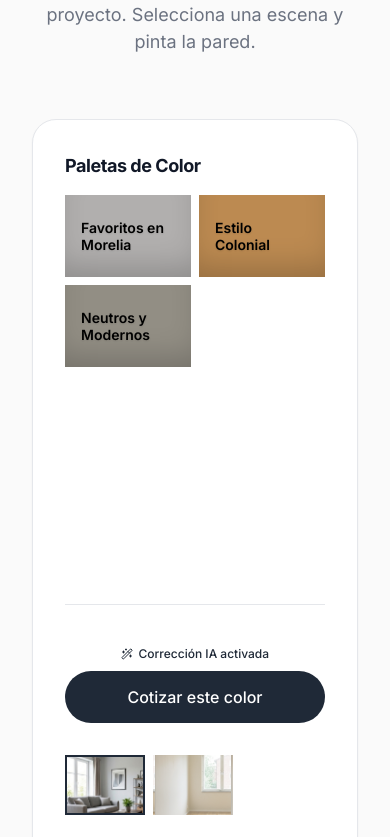
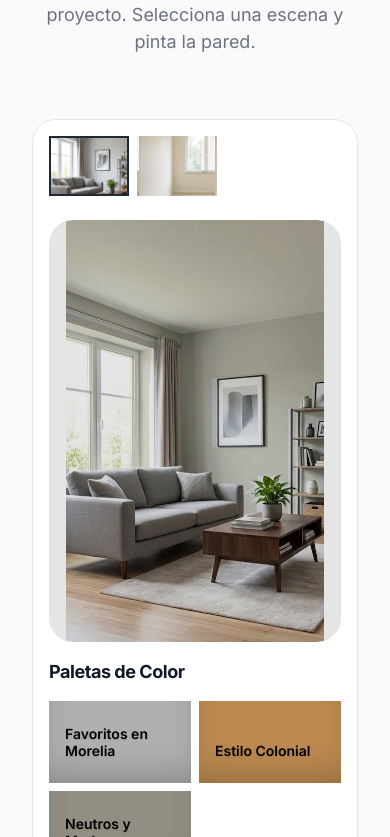
Before and after one commit to 00Gus/PinturasNat, a React (Vite) app: page / in a window 390 px wide. Shown: the part 1847-2684 px from the top of the page. Built offline with nearby package versions, Linux system fonts and the light colour scheme.

Commit message:
Improve mobile layout for color simulator (image on top, controls below)

```diff
--- a/src/components/ColorSimulator.css
+++ b/src/components/ColorSimulator.css
@@ -355,3 +355,38 @@
   filter: blur(2px);
   opacity: 0.5;
 }
+
+/* MOBILE LAYOUT: IMAGE TOP, CONTROLS BOTTOM */
+@media (max-width: 991px) {
+  .simulator-container {
+    display: flex;
+    flex-direction: column-reverse; /* This puts the canvas (which is second in HTML) on top */
+    gap: 1rem;
+    padding: 1rem;
+  }
+
+  .canvas-main-area {
+    min-height: 50vh; /* Make sure the image is large enough */
+  }
+
+  /* Make the controls more compact on mobile */
+  .color-palette-advanced {
+    min-height: 350px;
+  }
+
+  .simulator-controls {
+    gap: 1rem;
+  }
+
+  /* Compact the swatches */
+  .circular-grid {
+    grid-template-columns: repeat(4, 1fr);
+    gap: 1rem 0.5rem;
+    margin-bottom: 1rem;
+  }
+
+  .color-swatch-circle {
+    width: 48px;
+    height: 48px;
+  }
+}
```
